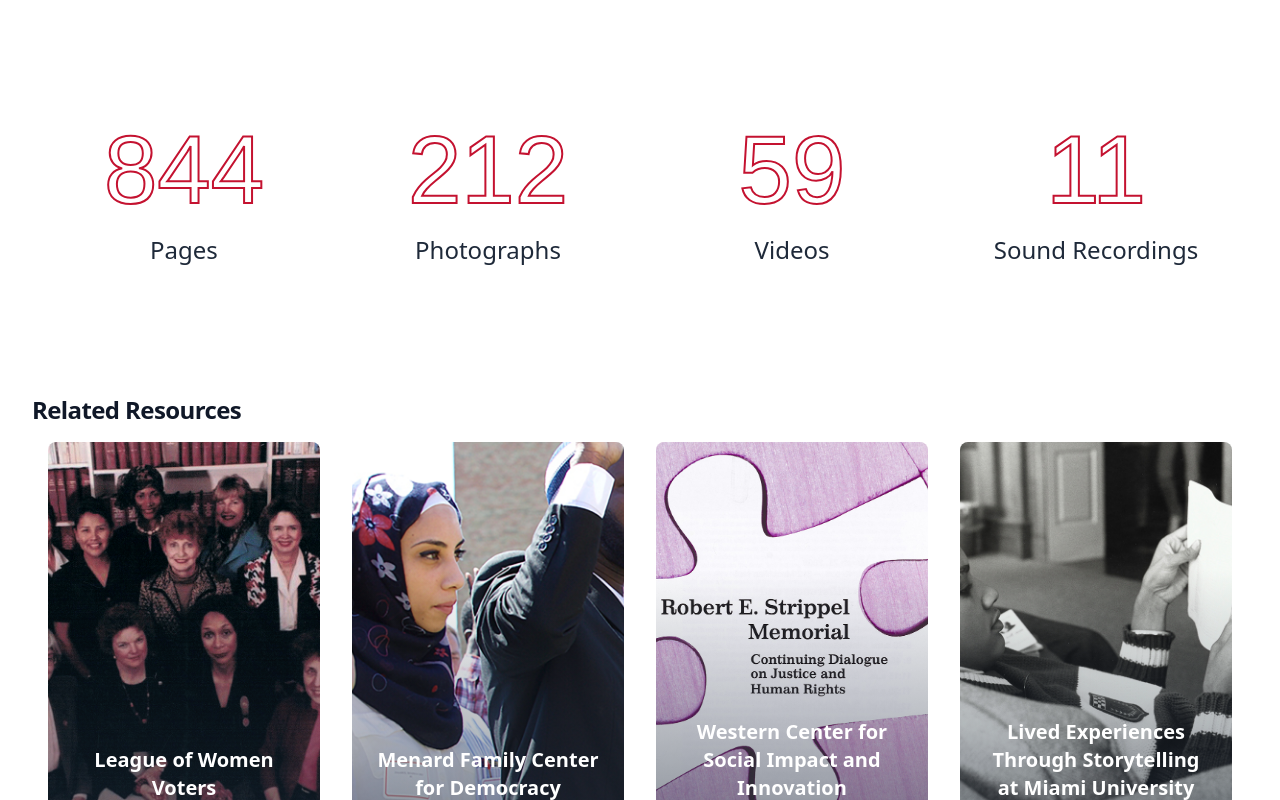
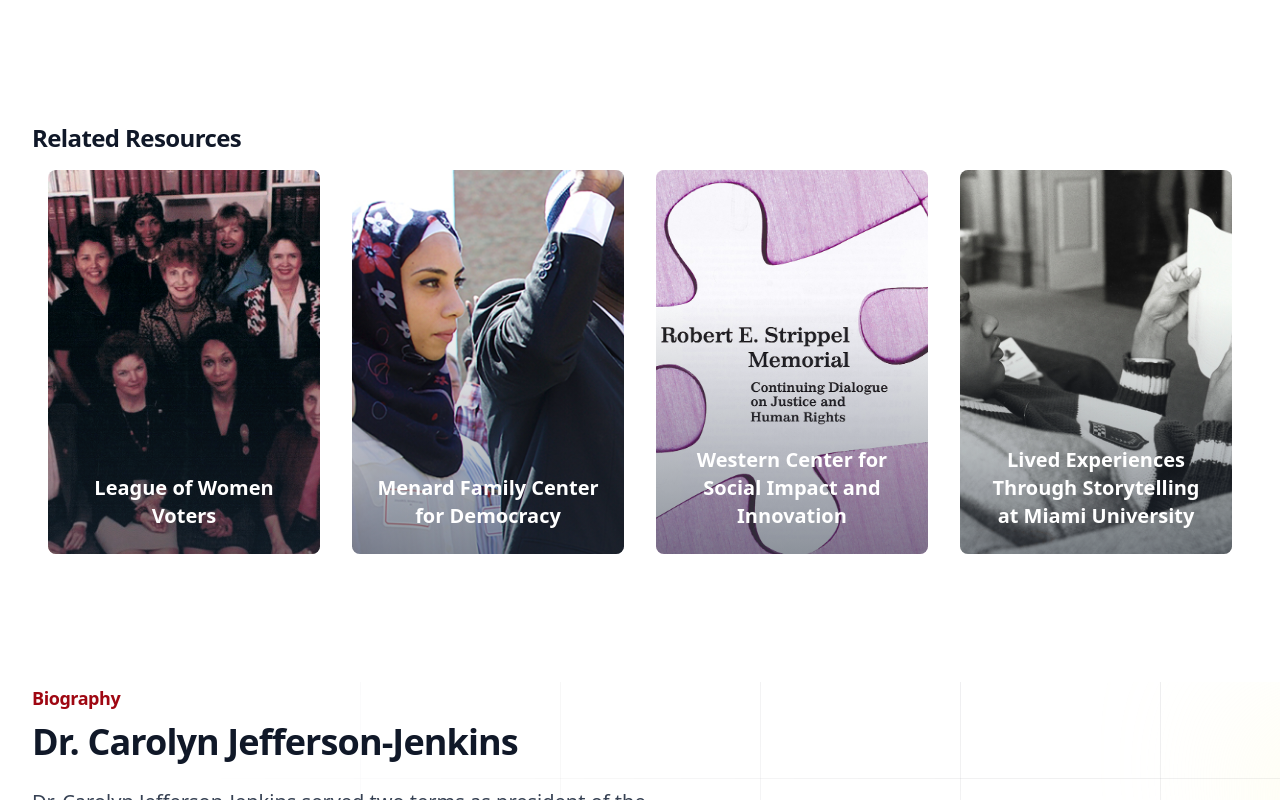
Before and after one commit to Meng-V/digital-collections-cjj, a Next.js app: page / in a window 1280 px wide. Shown: the part 1740-2540 px from the top of the page. Built offline with nearby package versions, Linux system fonts and the light colour scheme.

Commit message:
details update

```diff
--- a/app/page.tsx
+++ b/app/page.tsx
@@ -60,9 +60,9 @@
         <section className="pt-24 sm:pt-32 xl:mx-auto xl:max-w-7xl xl:px-8">
           <About />
         </section>
-        <section>
-          <Stats />
-        </section>
+        {/* <section> */}
+          {/* <Stats /> */}
+        {/* </section> */}
 
         {/* Resources section */}
         <section
--- a/components/Biography.tsx
+++ b/components/Biography.tsx
@@ -16,10 +16,10 @@
       <div className="mx-auto max-w-7xl px-6 lg:px-8">
         <div className="mx-auto max-w-2xl lg:mx-0">
           <p className="text-lg font-semibold leading-8 tracking-tight text-red-800">
-            Background
+          Biography
           </p>
           <h2 className="mt-2 text-3xl font-bold tracking-tight text-gray-900 sm:text-4xl">
-            Dr. Carolyn Jefferson-Jenkins Biography
+            Dr. Carolyn Jefferson-Jenkins
           </h2>
           <p className="mt-6 text-xl leading-8 text-gray-700">
             Dr. Carolyn Jefferson-Jenkins served two terms as president of the League of Women Voters of the United States from 1998–2002. Before being elected president, she served as Vice President of the League of Women Voters of the United States from 1996-1998. She is the only woman of color to have served as national president in the organization&#39;s first one hundred years.
--- a/constant/StaticInfo.ts
+++ b/constant/StaticInfo.ts
@@ -32,7 +32,7 @@
   },
   {
     name: "Western Multifaria Yearbooks",
-    href: "https://digital.lib.miamioh.edu/digital/collection/afamhist/search",
+    href: "https://digital.lib.miamioh.edu/digital/collection/p17240coll3/search",
     imageSrc:
       "https://www.lib.miamioh.edu/images/spec-coll-collections/multifaria.jpg",
     imageAlt: "Cover image from yearbook",
```
